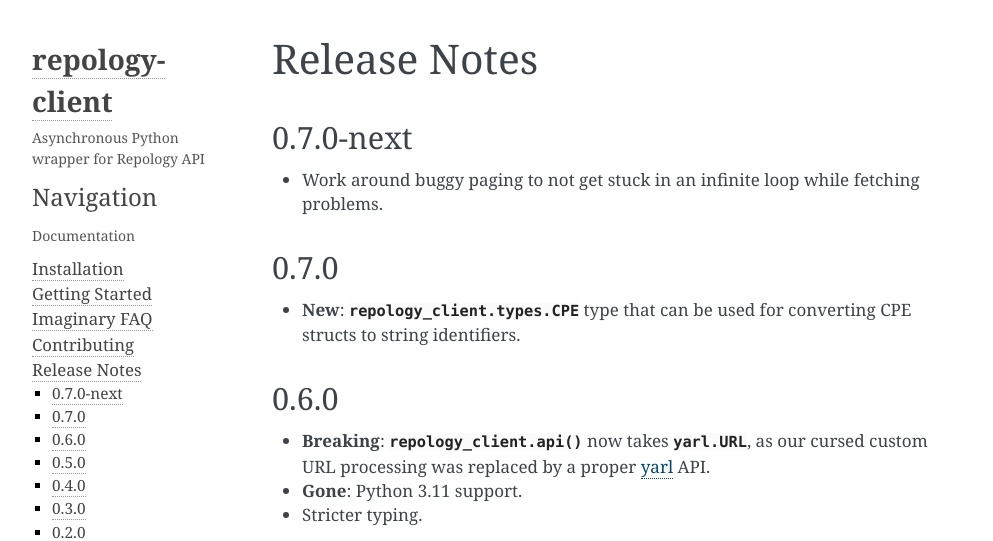
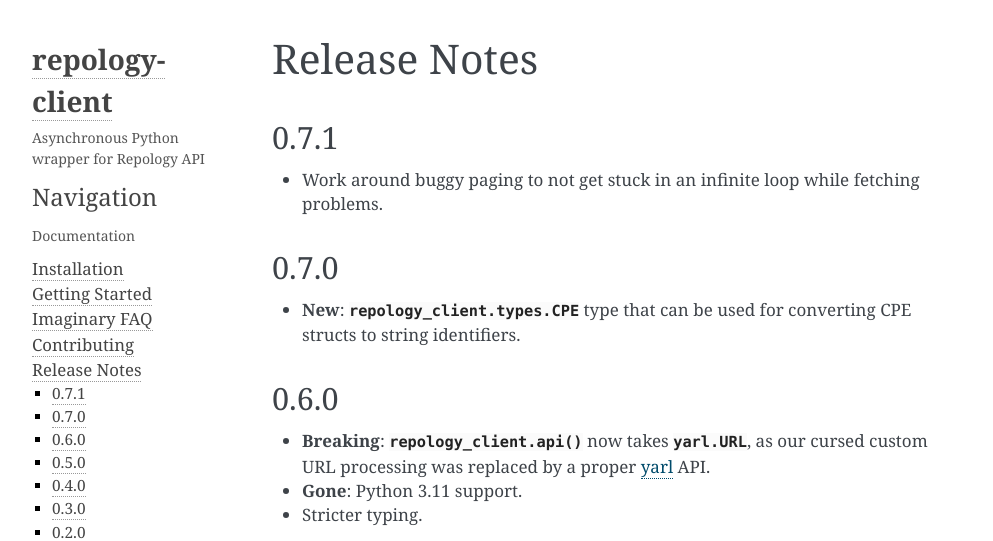
Before and after one commit to CyberTailor/repology-client, a Sphinx documentation site: the page built from docs/release-notes.rst, in a window 1280 px wide. Shown: the top 541 px of the page, without its empty margins (148-1141 px from the left). Built offline with Sphinx 7.4.7, drawn with Linux system fonts in a browser that asks for light colours.

Commit message:
Bump version: 0.7.0 → 0.7.1

```diff
--- a/docs/conf.py
+++ b/docs/conf.py
@@ -12,7 +12,7 @@
 project = 'repology-client'
 author = 'Anna Vyalkova'
 copyright = f'2024, {author}'
-release = '0.7.0'
+release = '0.7.1'
 
 # -- General configuration ---------------------------------------------------
 # https://www.sphinx-doc.org/en/master/usage/configuration.html#general-configuration
--- a/docs/release-notes.rst
+++ b/docs/release-notes.rst
@@ -4,7 +4,7 @@
 Release Notes
 =============
 
-0.7.0-next
+0.7.1
 ----------
 
 - Work around buggy paging to not get stuck in an infinite loop while fetching
--- a/pyproject.toml
+++ b/pyproject.toml
@@ -97,7 +97,7 @@
 plugins = ["pydantic.mypy"]
 
 [tool.bumpversion]
-current_version = "0.7.0"
+current_version = "0.7.1"
 commit = true
 tag = true
 tag_name = "{new_version}"
```
Also changed, not shown: 1 other file.
